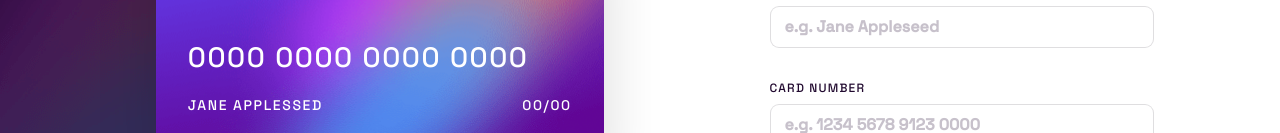
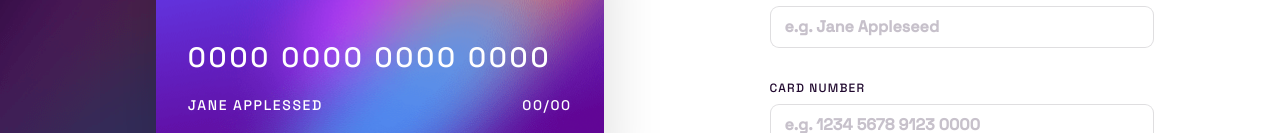
Before and after one commit to UnTalPeluca/interactive-card-details, a Vue app: page / in a window 1280 px wide. Shown: the part 229-362 px from the top of the page. Built offline with nearby package versions, Linux system fonts and the light colour scheme.

Commit message:
update card and title

```diff
--- a/index.html
+++ b/index.html
@@ -4,7 +4,7 @@
     <meta charset="UTF-8" />
     <link rel="icon" href="/favicon.ico" />
     <meta name="viewport" content="width=device-width, initial-scale=1.0" />
-    <title>Vite App</title>
+    <title>Interactive Card</title>
   </head>
   <body>
     <div id="app"></div>
--- a/src/assets/components/cardFront.vue
+++ b/src/assets/components/cardFront.vue
@@ -8,7 +8,7 @@
           <img class="h-7 xl:h-12" src="@/assets/images/card-logo.svg" alt="">
         </div>
         <div class="flex flex-col gap-4 text-white xl:gap-6">
-          <p class="text-lg xl:text-3xl">{{ eCardNumber }}</p>
+          <p class="text-lg xl:text-3xl tracking-widest">{{ eCardNumber }}</p>
           <div class="flex justify-between text-3xs xl:text-sm">
             <p class="uppercase truncate w-6/12">{{ eCardName }}</p>
             <p>{{ eMonth }}/{{ eYear }}</p>
```
